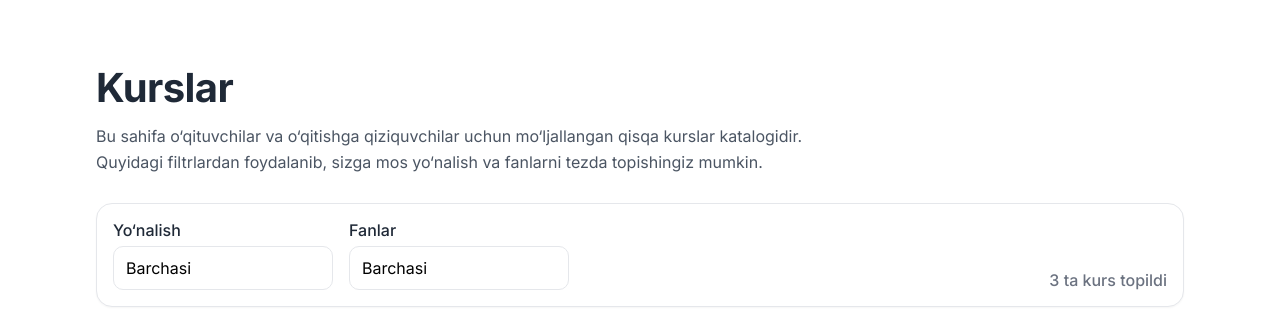
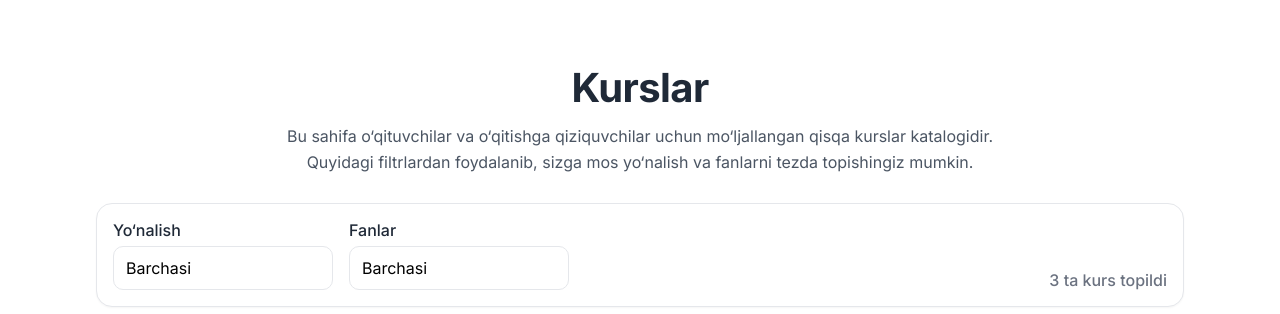
Before and after one commit to ik3057823-ops/coursemenu, a plain HTML site: page index.html in a window 1280 px wide. Shown: the top 314 px of the page. Drawn offline with Linux system fonts and the light colour scheme.

Commit message:
Update index.html

```diff
--- a/index.html
+++ b/index.html
@@ -3,6 +3,7 @@
   - Namespaced under #kurslar-embed to avoid theme conflicts
   - No <html>, <head>, or <body> tags (Weebly-safe)
   - Inter typography: Headings (700), Descriptions (400)
+  - FIX: Center page title + description
   - Fixed-width cards so filtering NEVER enlarges a single card
   - Cards are CENTERED under the filters
 ============================================== -->
@@ -18,12 +19,12 @@
     /* Layout */
     #kurslar-embed .ke-wrap { max-width: 1120px; margin: 0 auto; padding: 56px 16px 48px; }
 
-    /* Headings → Inter Bold */
-    #kurslar-embed .ke-title { margin: 0 0 12px 0; font-size: clamp(28px, 4vw, 40px); line-height: 1.2; letter-spacing: -0.015em; font-weight: 700; }
+    /* Headings → Inter Bold (CENTERED) */
+    #kurslar-embed .ke-title { margin: 0 0 12px 0; font-size: clamp(28px, 4vw, 40px); line-height: 1.2; letter-spacing: -0.015em; font-weight: 700; text-align: center; }
     #kurslar-embed .ke-h3 { margin: 0 0 8px 0; font-size: 1.15rem; line-height: 1.3; letter-spacing: -0.01em; font-weight: 700; }
 
-    /* Descriptive text → Inter Regular */
-    #kurslar-embed .ke-desc { margin: 0 0 28px 0; max-width: 70ch; color: #4b5563; font-weight: 400; line-height: 1.6; }
+    /* Descriptive text → Inter Regular (CENTERED) */
+    #kurslar-embed .ke-desc { margin: 0 auto 28px auto; max-width: 70ch; color: #4b5563; font-weight: 400; line-height: 1.6; text-align: center; }
     #kurslar-embed .ke-p { margin: 0; color: #6b7280; font-weight: 400; line-height: 1.6; }
 
     /* Labels / chips / meta → Inter Medium */
@@ -91,7 +92,7 @@
         <img class="ke-cover" src="https://raw.githubusercontent.com/ik3057823-ops/images-5/refs/heads/main/image1.jpg" alt="Ingliz tili darsi uchun vizual tasvir" loading="lazy" />
         <div class="ke-body">
           <h3 class="ke-h3">Ingliz tilini o‘qitish metodikasi</h3>
-          <div class="ke-meta-row">
+        <div class="ke-meta-row">
             <span class="ke-chip">Yo‘nalish: Til o‘qitish</span>
             <span class="ke-chip">Fan: Metodika</span>
             <span class="ke-chip">Davomiyligi: 36 soat</span>
```
